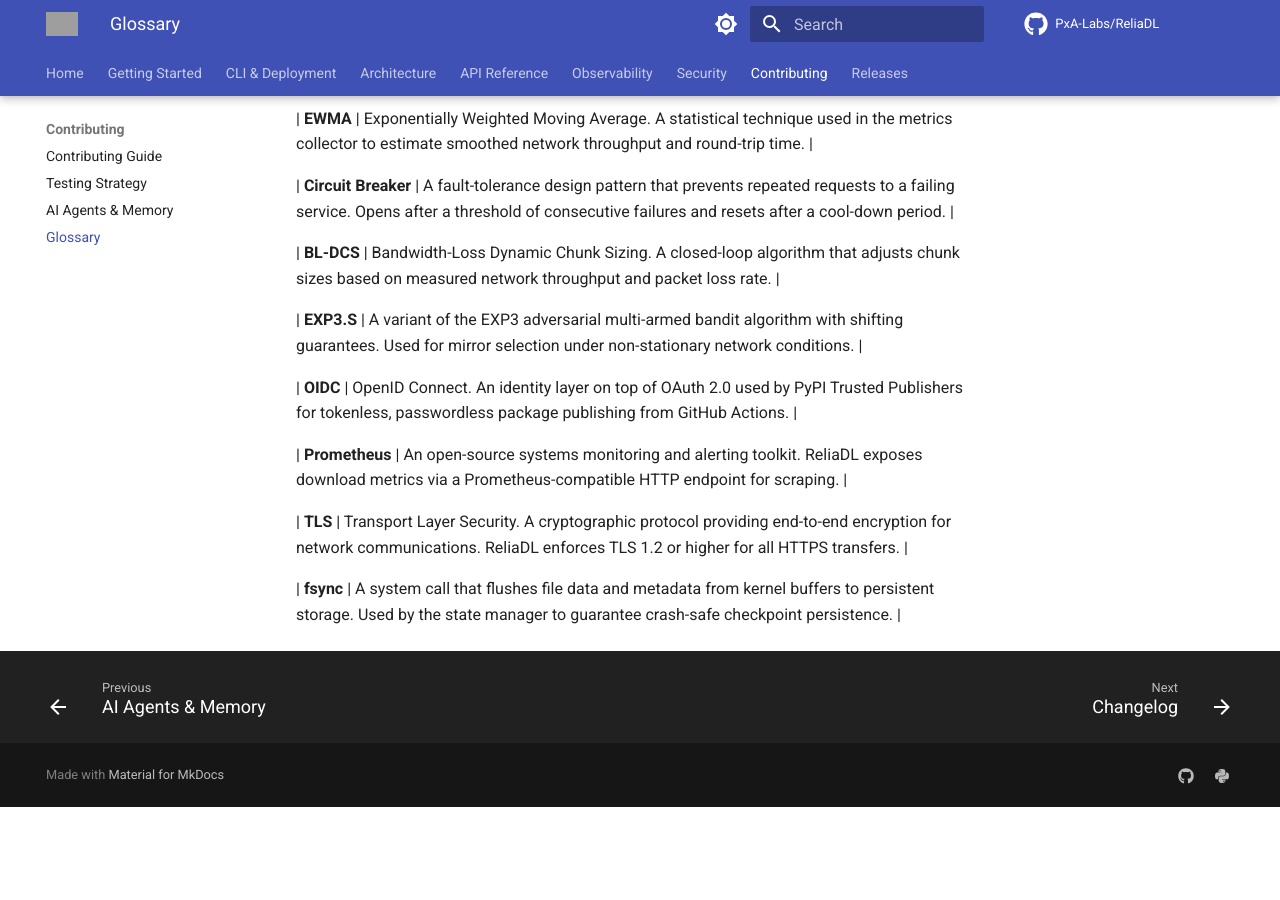
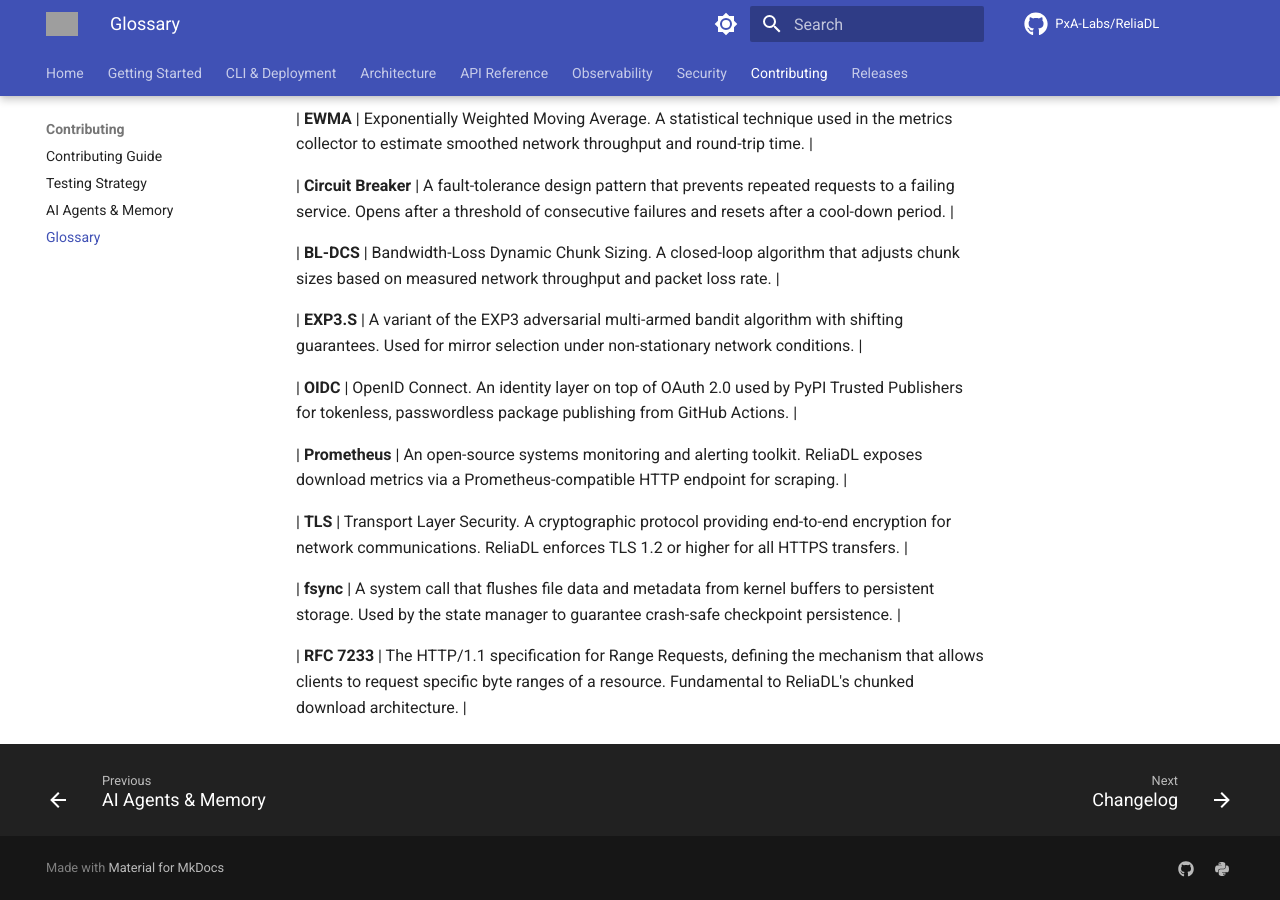
Before and after one commit to PxA-Labs/ReliaDL, an MkDocs documentation site: the page built from docs/GLOSSARY.md, in a window 1280 px wide and 900 px high, scrolled down 4203 px. Built offline with MkDocs 1.6.1 and Material for MkDocs 9.7.7, drawn with Linux system fonts in a browser that asks for light colours; comment, search, counter and statistics services are not loaded; the version menu is left out; before the commit the page ends 5010 px from its top, so only the background shows below that; grey boxes are pictures that could not be loaded.

Commit message:
docs: add RFC 7233 range request specification to glossary

```diff
--- a/docs/GLOSSARY.md
+++ b/docs/GLOSSARY.md
@@ -81,3 +81,5 @@
 | **TLS** | Transport Layer Security. A cryptographic protocol providing end-to-end encryption for network communications. ReliaDL enforces TLS 1.2 or higher for all HTTPS transfers. |
 
 | **fsync** | A system call that flushes file data and metadata from kernel buffers to persistent storage. Used by the state manager to guarantee crash-safe checkpoint persistence. |
+
+| **RFC 7233** | The HTTP/1.1 specification for Range Requests, defining the mechanism that allows clients to request specific byte ranges of a resource. Fundamental to ReliaDL's chunked download architecture. |
```
